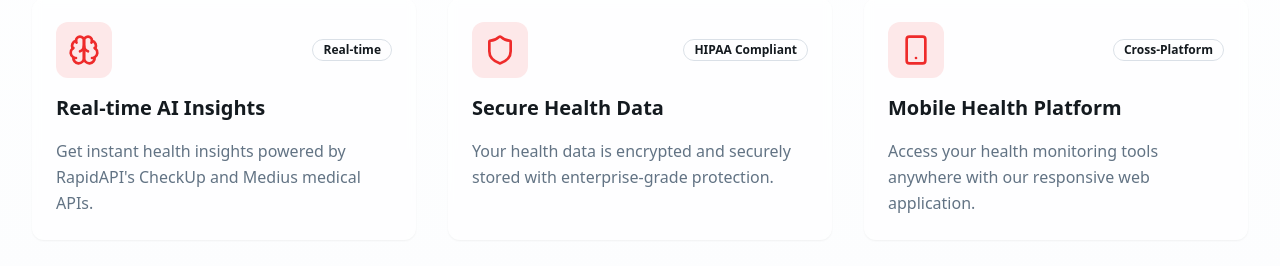
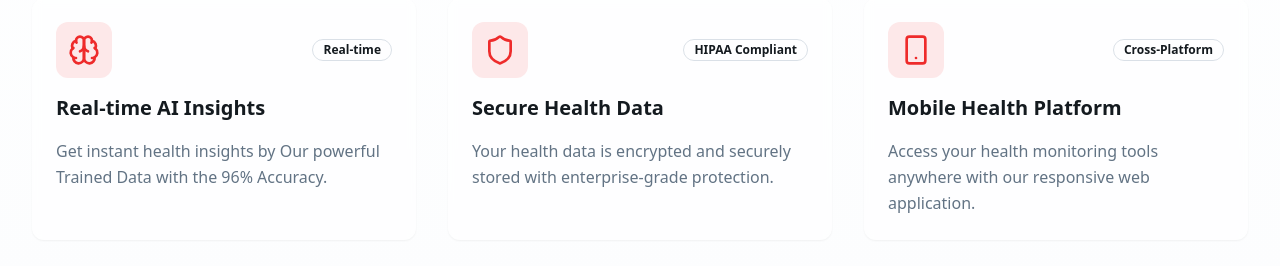
Before and after one commit to pranav82090/cardia-sentinel-insight, a React (Vite) app: page / in a window 1280 px wide. Shown: the part 1200-1466 px from the top of the page. Built offline with nearby package versions, Linux system fonts and the light colour scheme.

Commit message:
Code edited in Lovable Code Editor
Edited UI in Lovable

```diff
--- a/src/pages/Home.tsx
+++ b/src/pages/Home.tsx
@@ -41,7 +41,7 @@ const Home = () => {
     {
       icon: <Brain className="h-8 w-8 text-primary" />,
       title: "Real-time AI Insights",
-      description: "Get instant health insights powered by RapidAPI's CheckUp and Medius medical APIs.",
+      description: "Get instant health insights by Our powerful Trained Data with the 96% Accuracy.",
       status: "Real-time"
     },
     {
```
